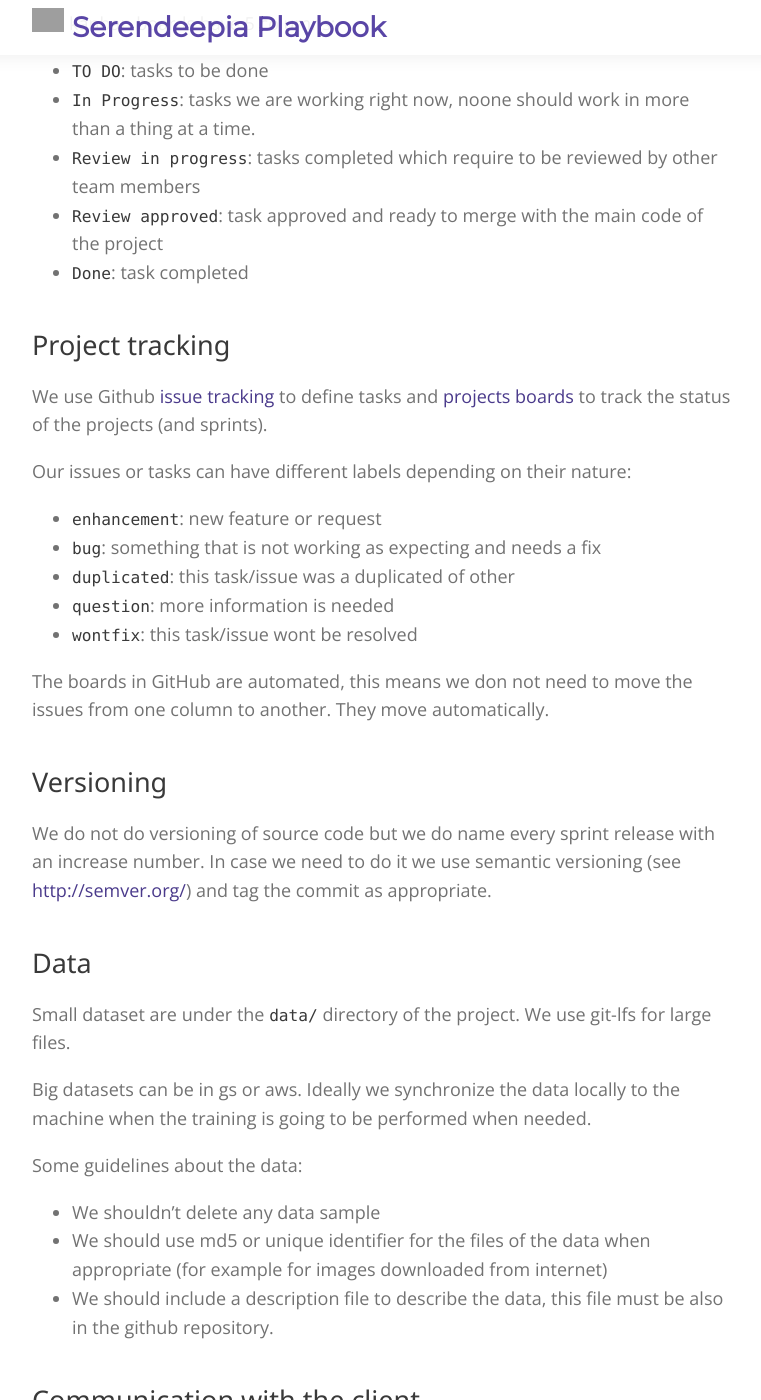
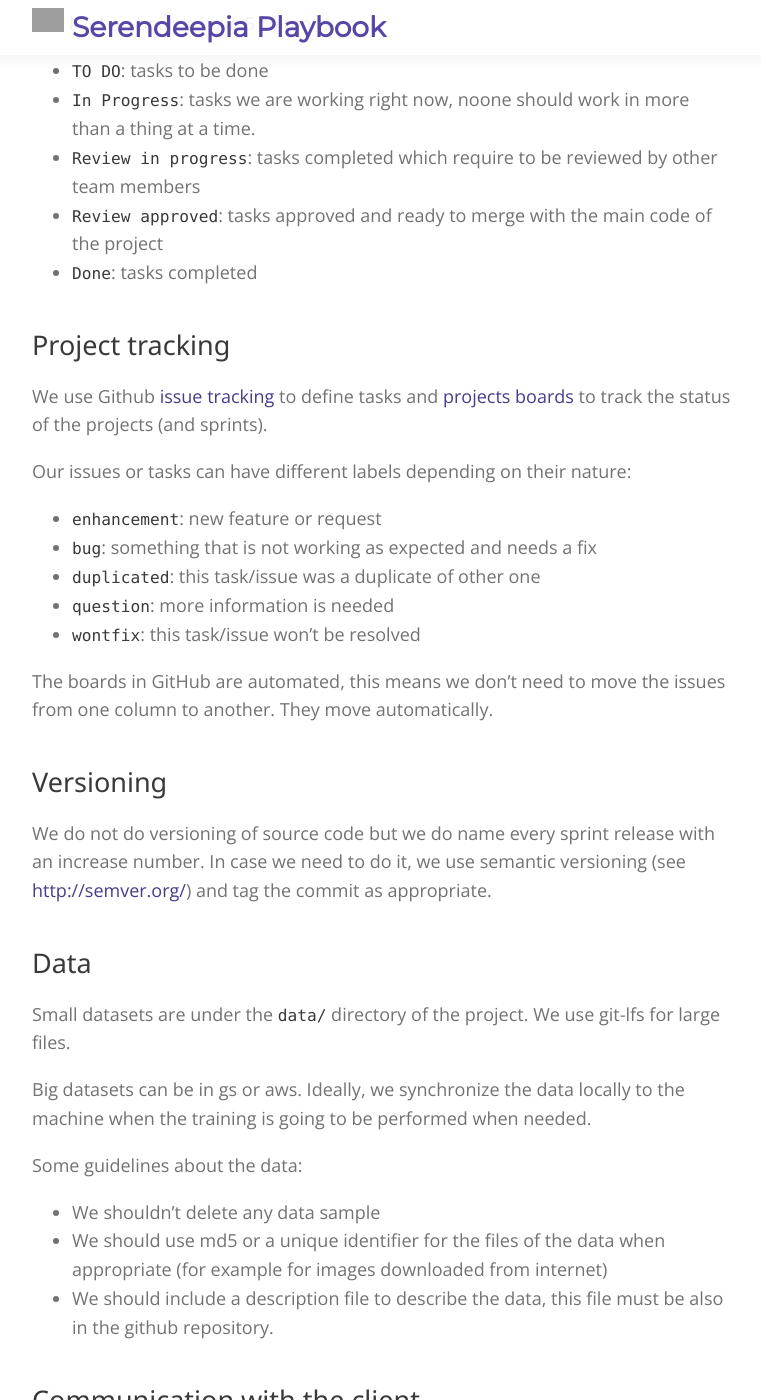
Before and after one commit to serendeepia/playbook, a Jekyll site: the page built from _docs/4_1_agile_methodology.md, in a window 1280 px wide and 1400 px high, scrolled down 1450 px. Shown: the whole window, without its empty margins (258-1019 px from the left). Built offline with Jekyll 4.4.1, drawn with Linux system fonts in a browser that asks for light colours; nearby versions of some CDN libraries; comment, search, counter and statistics services are not loaded; grey boxes are pictures that could not be loaded.

Commit message:
Update 4_1_agile_methodology.md

```diff
--- a/_docs/4_1_agile_methodology.md
+++ b/_docs/4_1_agile_methodology.md
@@ -42,8 +42,8 @@ Our kanban boards have 5 columns:
 * `TO DO`: tasks to be done
 * `In Progress`: tasks we are working right now, noone should work in more than a thing at a time.
 * `Review in progress`: tasks completed which require to be reviewed by other team members
-* `Review approved`: task approved and ready to merge with the main code of the project
-* `Done`: task completed
+* `Review approved`: tasks approved and ready to merge with the main code of the project
+* `Done`: tasks completed
 
 ## Project tracking
 
@@ -51,26 +51,26 @@ We use Github [issue tracking](https://guides.github.com/features/issues/) to de
 
 Our issues or tasks can have different labels depending on their nature:
 * `enhancement`: new feature or request
-* `bug`: something that is not working as expecting and needs a fix
-* `duplicated`: this task/issue was a duplicated of other
+* `bug`: something that is not working as expected and needs a fix
+* `duplicated`: this task/issue was a duplicate of other one
 * `question`: more information is needed
-* `wontfix`: this task/issue wont be resolved
+* `wontfix`: this task/issue won't be resolved
 
-The boards in GitHub are automated, this means we don not need to move the issues from one column to another. They move automatically.
+The boards in GitHub are automated, this means we don't need to move the issues from one column to another. They move automatically.
 
 ## Versioning
 
-We do not do versioning of source code but we do name every sprint release with an increase number. In case we need to do it we use semantic versioning (see [http://semver.org/](http://semver.org/)) and tag the commit as appropriate.
+We do not do versioning of source code but we do name every sprint release with an increase number. In case we need to do it, we use semantic versioning (see [http://semver.org/](http://semver.org/)) and tag the commit as appropriate.
 
 ## Data
 
-Small dataset are under the `data/` directory of the project. We use git-lfs for large files.
+Small datasets are under the `data/` directory of the project. We use git-lfs for large files.
 
-Big datasets can be in gs or aws. Ideally we synchronize the data locally to the machine when the training is going to be performed when needed.
+Big datasets can be in gs or aws. Ideally, we synchronize the data locally to the machine when the training is going to be performed when needed.
 
 Some guidelines about the data:
 * We shouldn’t delete any data sample
-* We should use md5 or unique identifier for the files of the data when appropriate (for example for images downloaded from internet)
+* We should use md5 or a unique identifier for the files of the data when appropriate (for example for images downloaded from internet)
 * We should include a description file to describe the data, this file must be also in the github repository.
 
 
```
